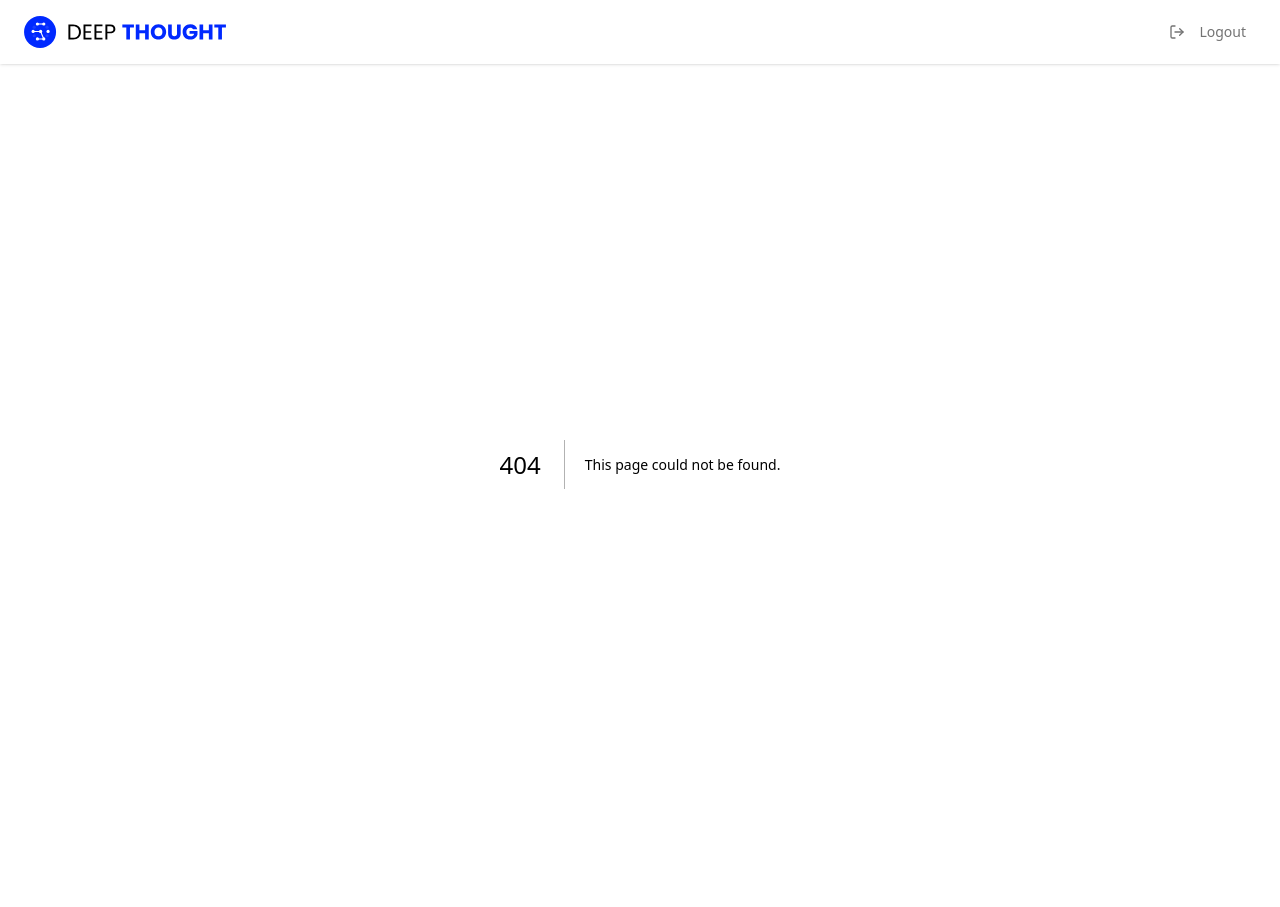
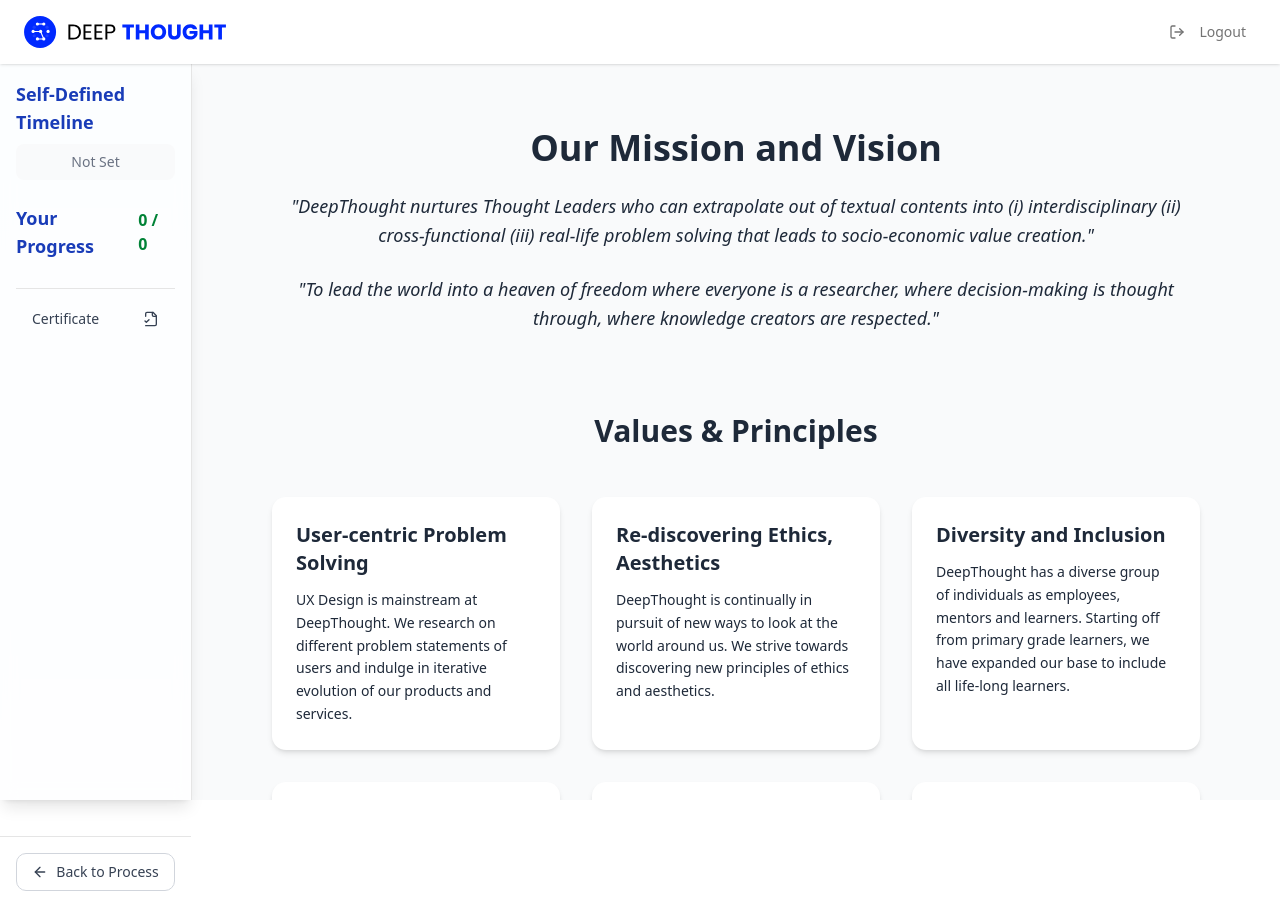
Before and after one commit to deepthoughtEdu/DT-Actualize-Three-Panel-Architecture, a Next.js app: page /candidate/processes/1/dt-values in a window 1280 px wide. Before the commit this address had no page. Before the commit the page ends 864 px from the top, so only its background shows below. Built offline with nearby package versions, Linux system fonts and the light colour scheme.

Commit message:
Wrap up commit

```diff
--- /dev/null
+++ b/src/app/candidate/processes/[id]/dt-values/page.tsx
@@ -0,0 +1,84 @@
+// app/page.tsx
+
+export default function Page() {
+  const values = [
+    {
+      title: "User-centric Problem Solving",
+      text: `UX Design is mainstream at DeepThought. We research on different problem statements of users and indulge in iterative evolution of our products and services.`,
+    },
+    {
+      title: "Re-discovering Ethics, Aesthetics",
+      text: `DeepThought is continually in pursuit of new ways to look at the world around us. We strive towards discovering new principles of ethics and aesthetics.`,
+    },
+    {
+      title: "Diversity and Inclusion",
+      text: `DeepThought has a diverse group of individuals as employees, mentors and learners. Starting off from primary grade learners, we have expanded our base to include all life-long learners.`,
+    },
+    {
+      title: "Consistent Evolution",
+      text: `Be the ocean turbulent or calm, DeepThought believes in consistency. We set up our '20 Mile March', evolve our execution along the way, but our focus never deviates from the 20 miles.`,
+    },
+    {
+      title: "Human Resource Development",
+      text: `Deepthought believes in people who can speak the culture of the organization. We look for consistency and focus, humility and boldness - all the things that DeepThought embodies.`,
+    },
+    {
+      title: "Intellectual Pedantry, Curiosity",
+      text: `DeepThought encourages kids to remain kids, and adults to become kids once again. We encourage learners to dig the gold mines hidden in every discipline!`,
+    },
+    {
+      title: "Rigor, Robustness and Research",
+      text: `Unlearning and relearning is common in every DeepThought associate. We encourage everyone not to simply consume information, but to subject each assumption to reasoning.`,
+    },
+    {
+      title: "Aspire for Creative Inductive Leaps",
+      text: `We celebrate our Eureka Moments triumphantly. We believe our Zero-to-One innovation culture is indebted to the increased number of Eureka Moments we have been having!`,
+    },
+    {
+      title: "Planet, People, and then Profits",
+      text: `For DeepThought, there is no distinction between making profits and creating value for the society. We strive to create socio-economic value, through our business model.`,
+    },
+    {
+      title: "Structured and Disruptive Thinking",
+      text: `At DeepThought, we play with structures and chaos. We bring in various perspectives from diverse disciplines, and then converge the ideas to construct new ways of looking at things.`,
+    },
+  ];
+
+  return (
+    <main className="min-h-screen bg-gray-50 text-gray-800 py-16 px-6 md:px-20">
+      {/* Mission & Vision Section */}
+      <section className="max-w-5xl mx-auto text-center mb-20">
+        <h1 className="text-4xl font-bold mb-6">Our Mission and Vision</h1>
+        <p className="text-lg italic leading-relaxed mb-6">
+          "DeepThought nurtures Thought Leaders who can extrapolate out of textual
+          contents into (i) interdisciplinary (ii) cross-functional (iii) real-life
+          problem solving that leads to socio-economic value creation."
+        </p>
+        <p className="text-lg italic leading-relaxed">
+          "To lead the world into a heaven of freedom where everyone is a
+          researcher, where decision-making is thought through, where knowledge
+          creators are respected."
+        </p>
+      </section>
+
+      {/* Values & Principles Section */}
+      <section className="max-w-6xl mx-auto">
+        <h2 className="text-3xl font-bold text-center mb-12">
+          Values & Principles
+        </h2>
+
+        <div className="grid gap-8 md:grid-cols-2 lg:grid-cols-3">
+          {values.map((item, index) => (
+            <div
+              key={index}
+              className="bg-white shadow-md rounded-xl p-6 hover:shadow-lg transition-shadow"
+            >
+              <h3 className="text-xl font-semibold mb-3">{item.title}</h3>
+              <p className="text-sm leading-relaxed">{item.text}</p>
+            </div>
+          ))}
+        </div>
+      </section>
+    </main>
+  );
+}
--- a/src/app/candidate/processes/[id]/layout.tsx
+++ b/src/app/candidate/processes/[id]/layout.tsx
@@ -112,7 +112,6 @@ export default function RoundLayout({
     setShowTimelineModal(false);
   };
 
-
   // Find the current round status
   const currentRoundStatus = completedRounds.find(
     (r) => r.roundId === roundId
@@ -178,14 +177,19 @@ export default function RoundLayout({
           {/* 🧩 Round Progression */}
           <div className="flex items-center justify-between mb-4">
             <h2 className="text-lg font-bold text-blue-800">Your Progress</h2>
-            <button
+            <div
+              className="text-md font-bold text-green-700 transition mr-1"
+            >
+              {completedRoundsCount} / {totalRounds}
+            </div>
+            {/* <button
               onClick={() => setShowPercentage((prev) => !prev)}
               className="text-md font-bold cursor-pointer text-green-700 transition mr-1"
             >
               {showPercentage
                 ? `${completionPercentage}%`
                 : `${completedRoundsCount} / ${totalRounds}`}
-            </button>
+            </button> */}
           </div>
 
 
--- a/src/app/candidate/processes/[id]/round/[roundId]/page.tsx
+++ b/src/app/candidate/processes/[id]/round/[roundId]/page.tsx
@@ -4,7 +4,7 @@
 import { useEffect, useState } from "react";
 import { useParams, useRouter } from "next/navigation";
 import { motion } from "framer-motion";
-import { ArrowLeft, ArrowRight } from "lucide-react";
+import { ArrowLeft, ArrowRight, EyeOff, Eye } from "lucide-react";
 import { useIsLocked } from "../../Context";
 import Form from "@/components/rounds/Form";
 import Instructions from "@/components/rounds/Instructions";
@@ -41,6 +41,7 @@ export default function RoundSubmissionPage() {
   const [submitting, setSubmitting] = useState(false);
   const [answers, setAnswers] = useState<Record<string, string>>({});
   const [saving, setSaving] = useState(false);
+  const [showInstructions, setShowInstructions] = useState(true);
 
   // ✅ Fetch process + application answers
   useEffect(() => {
@@ -227,7 +228,7 @@ export default function RoundSubmissionPage() {
 
   return (
     <div className="h-[calc(100vh-64px)] bg-gradient-to-b from-sky-500 to-blue-900 text-gray-800">
-      <div className="container mx-auto px-4 py-6 flex flex-col h-full">
+      <div className="container mx-auto py-6 flex flex-col h-full">
 
         {/* ✅ Header (Round heading and description) */}
         <header className="text-center mt-6">
@@ -237,7 +238,7 @@ export default function RoundSubmissionPage() {
             transition={{ delay: 0.2, duration: 0.5 }}
             className="flex-1 flex items-center justify-center"
           >
-            <h1 className="mb-10 text-4xl font-bold text-white drop-shadow-md">{round.title}</h1>
+            <h1 className="mb-1 text-4xl font-bold text-white drop-shadow-md">{round.title}</h1>
           </motion.main>
         </header>
 
@@ -265,9 +266,29 @@ export default function RoundSubmissionPage() {
           )}
 
 {round.type === "hybrid" && (
+  <div className="w-full">
+    {/* Toggle aligned to the right */}
+    <div className="flex justify-end mb-2">
+      <button
+        onClick={() => setShowInstructions(prev => !prev)}
+        className="flex items-center gap-2 px-4 py-2 rounded-lg text-sm font-medium text-white bg-blue-700 hover:bg-blue-800 transition shadow-md"
+      >
+        {showInstructions ? (
+          <>
+            <EyeOff className="w-4 h-4" /> Hide Guidelines
+          </>
+        ) : (
+          <>
+            <Eye className="w-4 h-4" /> View Guidelines
+          </>
+        )}
+      </button>
+    </div>
+
+    {/* Left–Right layout */}
     <div className="flex flex-col md:flex-row w-full gap-6">
-              {/* Left column: Form */}
-              <div className="md:w-1/2">
+      {/* Left: Form (flex-1 so it fills remaining space) */}
+      <div className="w-full">
         <Form
           fields={round.fields}
           answers={answers}
@@ -276,16 +297,20 @@ export default function RoundSubmissionPage() {
         />
       </div>
 
-              {/* Right column: Instructions */}
-              <div className="md:w-1/2">
+      {/* Right: Instructions (fixed width on desktop; stacked on mobile) */}
+      {showInstructions && (
+        <div className="w-3/6">
           <Instructions
             instruction={round.instruction}
             uploads={round.uploads}
           />
-
+        </div>
+      )}
     </div>
   </div>
 )}
+
+
         </motion.main>
 
         {/* Navigation Buttons */}
@@ -326,8 +351,8 @@ export default function RoundSubmissionPage() {
             </button>
           }
         </div>
-      </div>
-    </div>
+      </div >
+    </div >
   );
 
 }
--- a/src/components/rounds/Instructions.tsx
+++ b/src/components/rounds/Instructions.tsx
@@ -21,7 +21,7 @@ export default function Instructions({
       initial={{ opacity: 0, scale: 0.95 }}
       animate={{ opacity: 1, scale: 1 }}
       transition={{ duration: 0.3, ease: "easeOut" }}
-      className="w-full max-w-3xl bg-white rounded-2xl shadow-lg p-8"
+      className="w-full bg-white rounded-2xl shadow-lg p-8"
     >
       {instruction && (
         <div className="mb-6">
--- /dev/null
+++ b/src/components/shared/DTValuesButton.tsx
@@ -0,0 +1,22 @@
+
+"use client";
+
+import { useRouter } from "next/router";
+import { Button } from "@/components/ui/button";
+
+export default function DTValuesButton() {
+  const router = useRouter();
+
+  return (
+    <Button
+      variant="ghost"
+      size="sm"
+      className="text-muted-foreground hover:text-foreground"
+      onClick={() => {
+        router.push("/dt-values");
+      }}
+    >
+      DT Values
+    </Button>
+  );
+}
```
Lines whose indentation alone changed are shown as unchanged.
